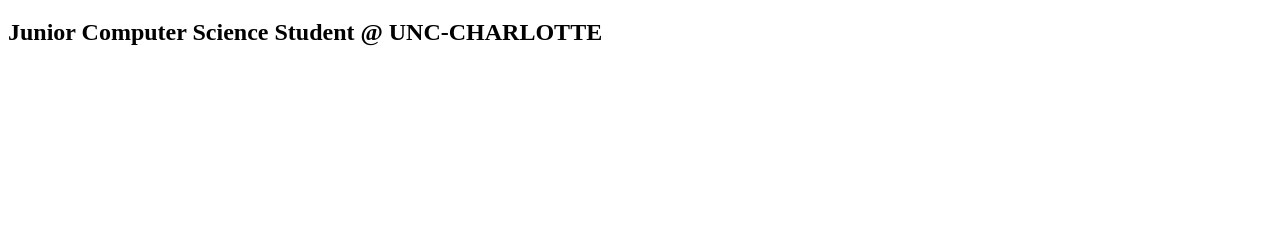
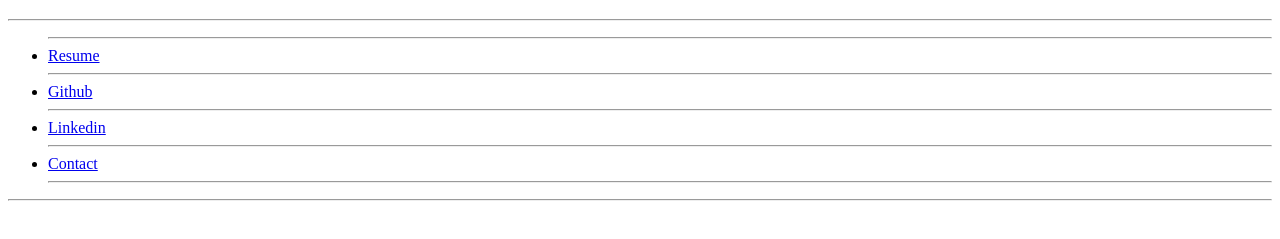
Before and after one commit to Jamesm2134/JamesMcKenna.github.io, a plain HTML site: page index.html in a window 1280 px wide. Shown: the part 61-300 px from the top of the page. Drawn offline with Linux system fonts and the light colour scheme; files that its build step writes are made by us from their sources.

Commit message:
Update index.html

```diff
--- a/index.html
+++ b/index.html
@@ -6,12 +6,29 @@
         <meta name="viewport" content="width=device-width, initial-scale=1.0">
         <meta name="author" content="James McKenna">
         <title>James McKenna GitHub Projects</title>
-        <link rel="stylesheet" href="css/style.css">
+        <link rel="stylesheet" href="style.css">
     </head>
-    <body>
-        <div class="container">
+    <body class="body">
+        <div class="center-header">
             <h1> James McKenna </h1>
-            <h2> Junior Computer Science Student @ UNC-CHARLOTTE</h2>
+            <h2></h2>
         </div>
+        <hr>
+        <header>
+            <nav>
+                <ul>
+                    <hr class="divider">
+                    <li><a href="roster.html"> Resume </a></li>
+                    <hr class="divider">
+                    <li><a href="https://github.com/Jamesm2134"> Github </a></li>
+                    <hr class="divider">
+                    <li><a href="https://www.linkedin.com/in/jamesmckenna213/"> Linkedin </a></li>
+                    <hr class="divider">
+                    <li><a href="roster.html"> Contact </a></li>
+                    <hr class="divider">
+                </ul>
+            </nav>
+        </header>
+        <hr>
     </body>
 </html>
```
